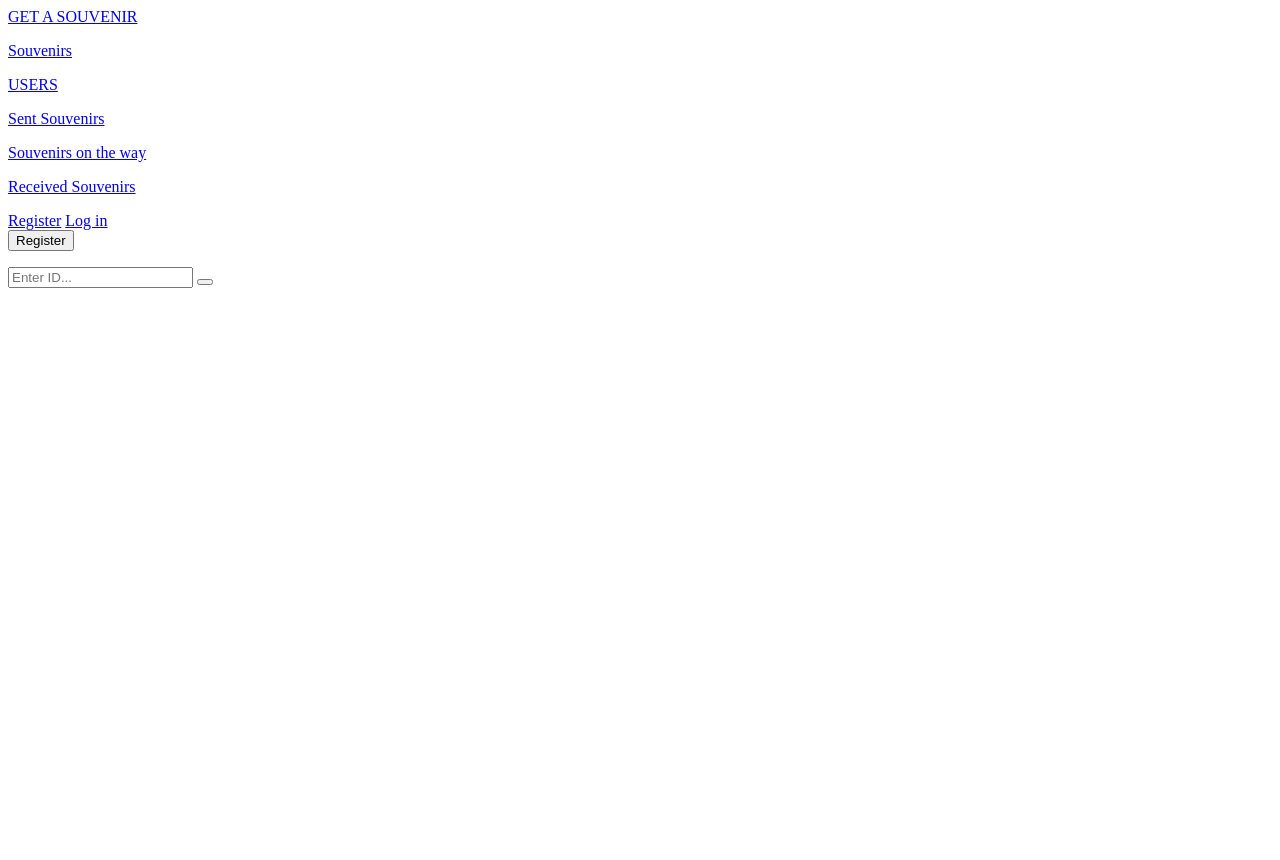
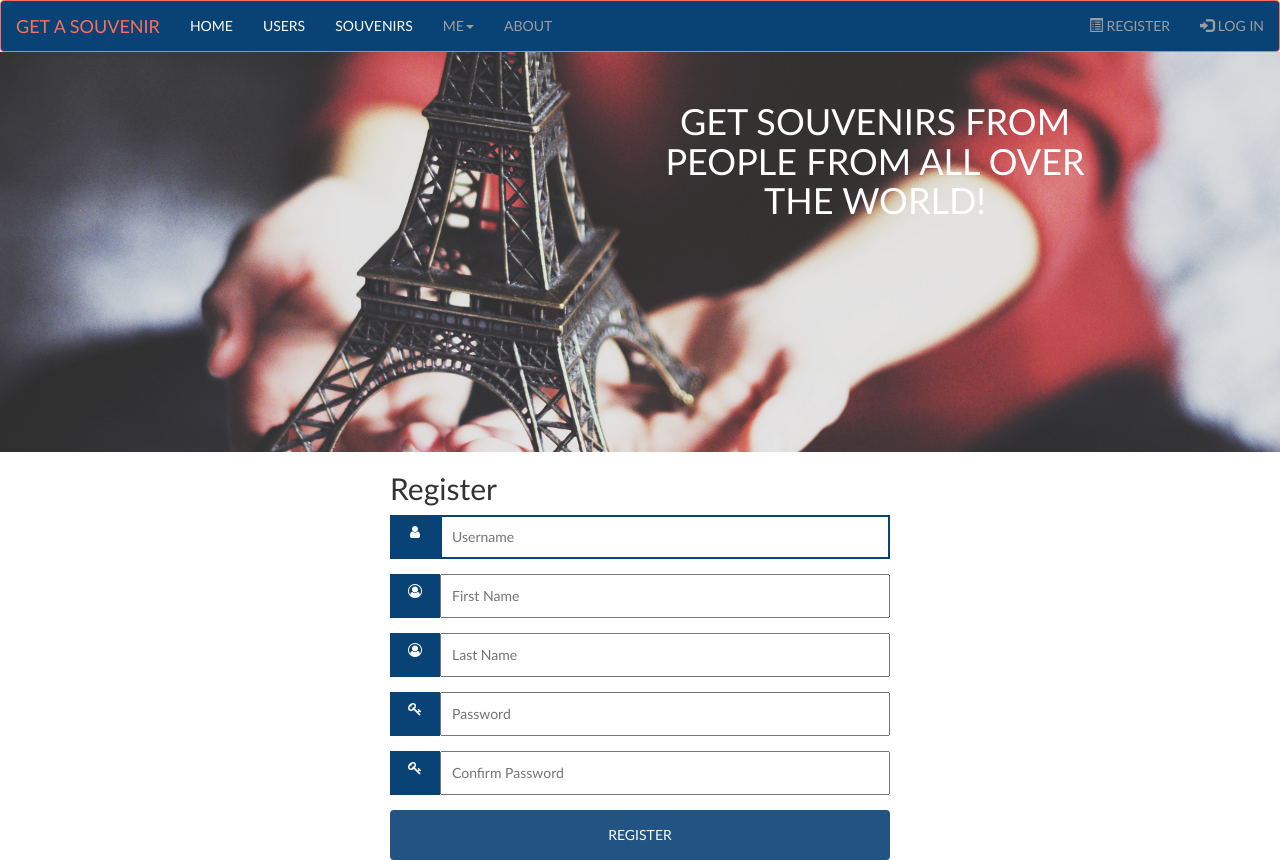
Before and after one commit to Patrick2490/GET_A_SOUVENIR_project, a Django app: template users/templates/registration/register.html in a window 1280 px wide. Before the commit the page ends 288 px from the top, so only its background shows below. Run offline with Django 3.2, Linux system fonts and the light colour scheme; the template is opened without the code that fills it, so the values that code supplies are empty; some libraries are stand-ins or nearby versions.

Commit message:
start working with CSS

```diff
--- a/souvenirs_app/templates/souvenirs_app/base.html
+++ b/souvenirs_app/templates/souvenirs_app/base.html
@@ -1,48 +1,63 @@
 <!DOCTYPE html>
 <html lang="en">
 <head>
-    <meta charset="UTF-8">
-    <title>GET A SOUVENIR</title>
+  <title>GET A SOUVENIR</title>
+  <link rel="icon" type="image/x-icon" href="/static/logo.jfif">
+  <meta charset="utf-8">
+  <meta name="viewport" content="width=device-width, initial-scale=1">
+
+  <link rel="stylesheet" href="https://maxcdn.bootstrapcdn.com/bootstrap/3.4.1/css/bootstrap.min.css">
+  <link rel="stylesheet" type="text/css" href="/static/base.css">
+  <script src="https://ajax.googleapis.com/ajax/libs/jquery/3.5.1/jquery.min.js"></script>
+  <script src="https://maxcdn.bootstrapcdn.com/bootstrap/3.4.1/js/bootstrap.min.js"></script>
 </head>
-<header>
-    <a href="{% url 'souvenirs_app:index' %}">GET A SOUVENIR</a>
-</header>
 <body>
-<p>
-    <a href="{%  url 'souvenirs_app:souvenirs' %}">Souvenirs</a>
-</p>
-<p>
-    <a href="{%  url 'souvenirs_app:user_infos' %}">USERS</a>
-</p>
-<p>
-    <a href="{%  url 'souvenirs_app:send_user_souvenirs' %}">Sent Souvenirs</a>
-</p>
-<p>
-    <a href="{%  url 'souvenirs_app:on_the_way_user_souvenirs' %}">Souvenirs on the way</a>
-</p>
-<p>
-    <a href="{%  url 'souvenirs_app:receive_user_souvenirs' %}">Received Souvenirs</a>
-</p>
-{% if user.is_authenticated %}
-    Hello, {{ user.get_username }}! TEST
-    <!-- <a href="{% url 'souvenirs_app:user_info' request.user %}">user_info</a> -->
-    <p><a href="{% url 'souvenirs_app:my_info' request.user %}">my_info</a></p>
-    <p><a href="{% url 'souvenirs_app:update_user_info' request.user %}">update_user_info</a></p>
-    <p>
-        <a href="{% url 'users:logout' %}">Log out</a>
-    </p>
-{% else %}
-    <a href="{% url 'users:register' %}">Register</a>
-    <a href="{% url 'users:login' %}">Log in</a>
-{% endif %}
+
+<nav class="navbar navbar-inverse">
+  <div class="container-fluid">
+    <div class="navbar-header">
+      <a class="navbar-brand" href="{% url 'souvenirs_app:index' %}">GET A SOUVENIR</a>
+    </div>
+    <ul class="nav navbar-nav">
+      <li class="active"><a href="{% url 'souvenirs_app:index' %}">HOME</a></li>
+      <li class="active"><a href="{%  url 'souvenirs_app:user_infos' %}">USERS</a></li>
+      <li class="active"><a href="{%  url 'souvenirs_app:souvenirs' %}">SOUVENIRS</a></li>
+      {% if user.is_authenticated %}
+      <li class="dropdown"><a class="dropdown-toggle" data-toggle="dropdown" href="#">YOUR SOUVENIRS<span class="caret"></span></a>
+        <ul class="dropdown-menu">
+          <li><a href="{%  url 'souvenirs_app:send_user_souvenirs' %}">SENT SOUVENIRS</a></li>
+          <li><a href="{%  url 'souvenirs_app:on_the_way_user_souvenirs' %}">SOUVENIRS ON THE WAY</a></li>
+          <li><a href="{%  url 'souvenirs_app:receive_user_souvenirs' %}">RECEIVED SOUVENIRS</a></li>
+        </ul>
+        {% endif %}
+      </li>
+      <li class="dropdown"><a class="dropdown-toggle" data-toggle="dropdown" href="#">ME<span class="caret"></span></a>
+        <ul class="dropdown-menu">
+          <li><a href="{% url 'souvenirs_app:my_info' request.user %}">MY INFORMATION</a></li>
+          <li><a href="{% url 'souvenirs_app:update_user_info' request.user %}">UPDATE INFORMATION</a></li>
+        </ul>
+      </li>
+      <li><a href="#">ABOUT</a></li>
+    </ul>
+    <ul class="nav navbar-nav navbar-right">
+      {% if user.is_authenticated %}
+      <li><a href="{% url 'users:logout' %}"><span class="glyphicon glyphicon-log-out"></span> LOG OUT</a></li>
+      {% else %}
+      <li><a href="{% url 'users:register' %}"><span class="glyphicon glyphicon-list-alt"></span> REGISTER</a></li>
+      <li><a href="{% url 'users:login' %}"><span class="glyphicon glyphicon-log-in"></span> LOG IN</a></li>
+      {% endif %}
+    </ul>
+  </div>
+</nav>
+<main>
+  <section class="title-section">
+    <div class="wrapper-title-section">
+      <h1>Get souvenirs from people from all over the world!</h1>
+    </div>
+  </section>
+</main>
 {% block content %}{% endblock content %}
-<p>
-    <form action="{% url 'souvenirs_app:search_souvenir' %}" method="get" class="d-flex editContent">
-        <input type="search" placeholder="Enter ID..." name="search" class="form-control" required="">
-        <button type="submit" >
-            <span class="fa fa-search" aria-hidden="true"></span>
-        </button>
-    </form>
-</p>
+
+
 </body>
 </html>
--- /dev/null
+++ b/static/base.css
@@ -0,0 +1,51 @@
+* {
+    margin: 0;
+    box-sizing: border-box;
+    font-style: normal;
+    font-family: 'Trebuchet MS', 'Lucida Sans Unicode', 'Lucida Grande', 'Lucida Sans', Arial, sans-serif;
+}
+
+.navbar {
+    margin-bottom: 0;
+}
+
+.navbar-inverse {
+    background-color: #094275;
+    border-color: #FF6E59;
+}
+
+.navbar-inverse .navbar-brand {
+    color: #FF6E59;
+}
+
+.navbar-inverse .navbar-nav>.active>a, .navbar-inverse .navbar-nav>.active>a:focus, .navbar-inverse .navbar-nav>.active>a:hover {
+    background-color: #094275;
+}
+
+
+.title-section {
+    background-image: url("/static/background-1.jpg");
+    background-repeat: no-repeat;
+    background-position: center;
+    background-size: cover;
+    padding-top: 200px;
+    padding-bottom: 200px;
+    color: #FF6E59;
+    display: flex;
+    justify-content: space-between;
+}
+
+.wrapper-title-section {
+    margin: 0 0 0 650px;
+    width: 450px;
+}
+
+.wrapper-title-section h1 {
+    text-align: center;
+    text-transform: uppercase;
+    margin: -150px 0;
+    font-size: 36px;
+    max-width: 544px;
+    max-height: 99px;
+    color: #FFFFFF;
+}
--- /dev/null
+++ b/static/users/register-login_form.css
@@ -0,0 +1,45 @@
+* {box-sizing: border-box;}
+
+body {
+    font-style: normal;
+    font-family: 'Trebuchet MS', 'Lucida Sans Unicode', 'Lucida Grande', 'Lucida Sans', Arial, sans-serif;}
+
+.input-container {
+  display: -ms-flexbox; /* IE10 */
+  display: flex;
+  width: 100%;
+  margin-bottom: 15px;
+}
+
+.icon {
+  padding: 10px;
+  background: #094275;
+  color: white;
+  min-width: 50px;
+  text-align: center;
+}
+
+.input-field {
+  width: 100%;
+  padding: 10px;
+  outline: none;
+}
+
+.input-field:focus {
+  border: 2px solid #094275;
+}
+
+/* Set a style for the submit button */
+.btn {
+  background-color: #094275;
+  color: white;
+  padding: 15px 20px;
+  border: none;
+  cursor: pointer;
+  width: 100%;
+  opacity: 0.9;
+}
+
+.btn:hover {
+  opacity: 1;
+}
--- a/users/templates/registration/register.html
+++ b/users/templates/registration/register.html
@@ -1,11 +1,47 @@
 {% extends 'souvenirs_app/base.html' %}
 
 {% block content %}
+<!DOCTYPE html>
+<html>
+<head>
+<meta name="viewport" content="width=device-width, initial-scale=1">
+<!-- Add icon library -->
+<link rel="stylesheet" href="https://cdnjs.cloudflare.com/ajax/libs/font-awesome/4.7.0/css/font-awesome.min.css">
+<link rel="stylesheet" type="text/css" href="/static/users/register-login_form.css">
+</head>
+<body>
 
-    <form method="post">
-        {% csrf_token %}
-        {{ form.as_p }}
-        <button type="submit">Register</button>
-    </form>
+<form method="post" style="max-width:500px;margin:auto">
+    {% csrf_token %}
+  <h2>Register</h2>
+  <div class="input-container">
+    <i class="fa fa-user icon"></i>
+    <input class="input-field" type="text" placeholder="Username" name="username" autofocus required id="id_username">
+  </div>
 
+  <div class="input-container">
+    <i class="fa fa-user-circle-o icon"></i>
+    <input class="input-field" type="text" placeholder="First Name" name="first_name" required id="id_first_name">
+  </div>
+
+  <div class="input-container">
+    <i class="fa fa-user-circle-o icon"></i>
+    <input class="input-field" type="text" placeholder="Last Name" name="last_name" required id="id_last_name">
+  </div>
+
+  <div class="input-container">
+    <i class="fa fa-key icon"></i>
+    <input class="input-field" type="password" placeholder="Password" name="password1" required id="id_password1">
+  </div>
+
+  <div class="input-container">
+    <i class="fa fa-key icon"></i>
+    <input class="input-field" type="password" placeholder="Confirm Password" name="password2" required id="id_password2">
+  </div>
+
+  <button type="submit" class="btn">REGISTER</button>
+</form>
+
+</body>
+</html>
 {% endblock content %}
```
Also changed, not shown: users/templates/registration/login.html (+27 -5 lines), users/templates/registration/logout.html (+11 -1 lines), db.sqlite3, favicon.ico (added), static/background-1.jpg (added), static/logo.jfif.
